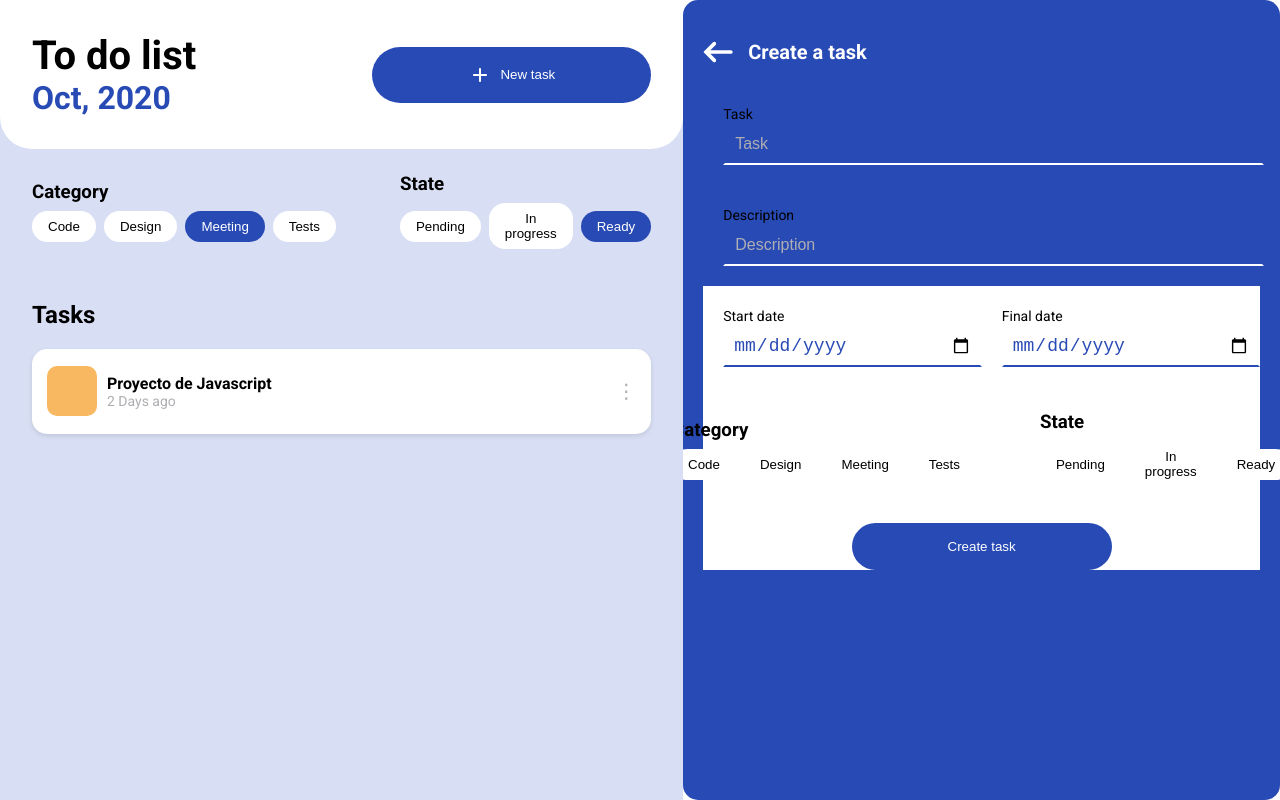
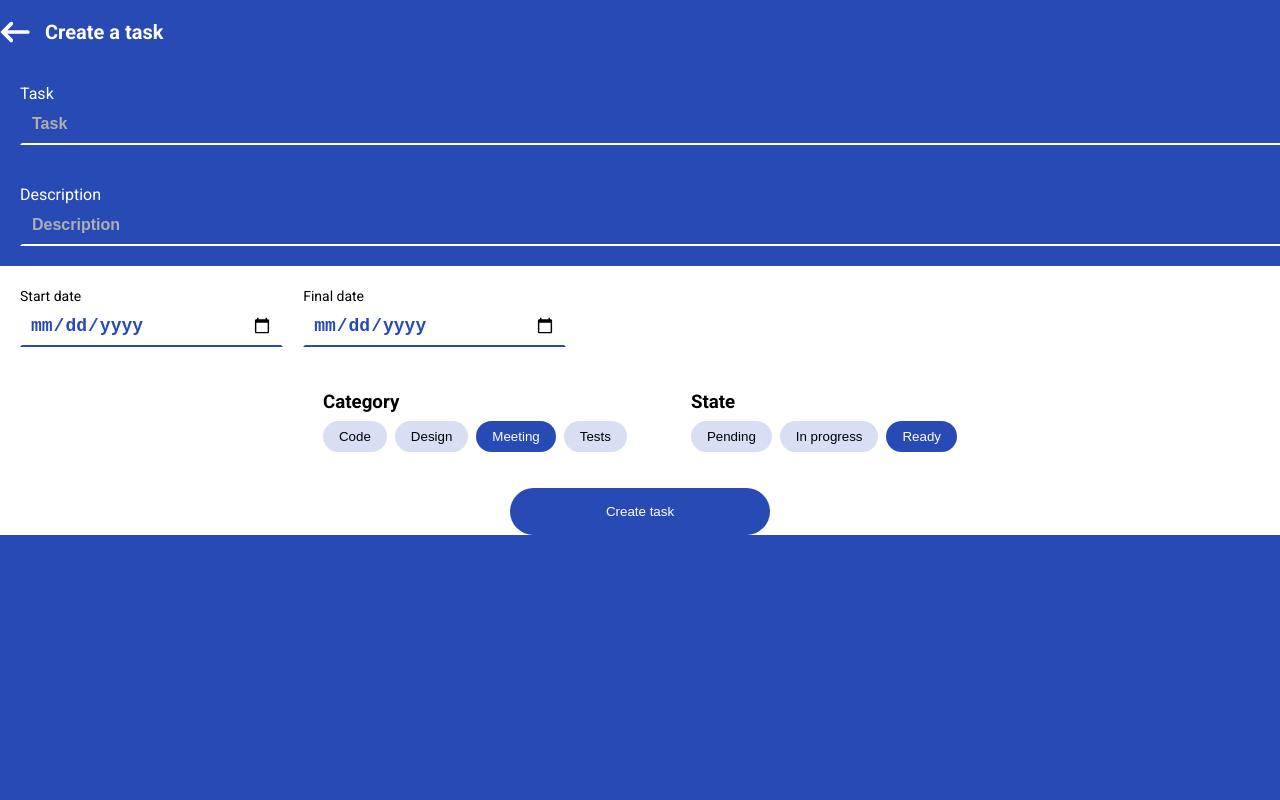
Before and after one commit to RoosveltDev/Task-Manager-App, a plain HTML site: page index.html in a window 1280 px wide. Both pictures are taken after a click on the button "New task". Drawn offline with Linux system fonts and the light colour scheme.

Commit message:
chore: modify button event listeners and modify HTML CSS files

```diff
--- a/css/extra.css
+++ b/css/extra.css
@@ -1,9 +1,5 @@
 .d-flex {
     display: flex;
-}
-
-.d-none {
-    display: none;
 }
 
 button:hover {
--- a/css/style.css
+++ b/css/style.css
@@ -21,10 +21,38 @@ body {
     padding: 0;
 }
 
+
 /* SECTION DETAIL TASK */
 
 .list-task {
     background-color: var(--color-secondary);
+    width: 100%;
+    height: 100vh;
+    transition: opacity 0.5s ease, visibility 0.5s ease;
+    opacity: 1;
+    visibility: visible;
+}
+
+.new-task {
+    background-color: var(--color-primary);
+    width: 100%;
+    height: 100vh;
+    transition: opacity 0.5s ease, visibility 0.5s ease;
+    opacity: 1;
+    visibility: visible;
+}
+
+.hidden {
+    opacity: 0;
+    visibility: hidden;
+    position: absolute;
+    top: 0;
+    left: 0;
+    width: 100%;
+    height: 100%;
+}
+
+.fullscreen {
     width: 100%;
     height: 100vh;
 }
@@ -53,19 +81,6 @@ body {
     margin: 0;
 }
 
-.list-task__button {
-  background-color: var(--color-primary);
-  color: #fff;
-  border: none;
-  align-items: center;
-  padding: 1rem 2rem;
-  border-radius: 50px;
-  cursor: pointer;
-  display: flex;
-  justify-content: center;
-  align-items: center;
-}
-
 .list-task__button img {
     margin-right: 8px;
 }
@@ -73,6 +88,7 @@ body {
 .list-task__button:hover {
     background-color: #3c63d2;
 }
+
 
 /* filter */
 
@@ -99,7 +115,7 @@ body {
     gap: 0.5rem;
 }
 
-.list-task__filter-button {
+.list-task__button {
     background-color: var(--color-light);
     color: var(--color-dark);
     padding: 0.5rem 1rem 0.5rem 1rem;
@@ -107,10 +123,29 @@ body {
     border-radius: 1rem;
 }
 
-.list-task__filter-button--active {
+.list-task__button--active {
     background-color: var(--color-primary);
     color: var(--color-light);
 }
+
+.list-task__button--secondary {
+    background-color: var(--color-secondary);
+    color: var(--color-dark);
+}
+
+.list-task__button--large {
+    background-color: var(--color-primary);
+    color: #fff;
+    border: none;
+    align-items: center;
+    padding: 1rem 2rem;
+    border-radius: 50px;
+    cursor: pointer;
+    display: flex;
+    justify-content: center;
+    align-items: center;
+}
+
 
 /* SECTION LIST TASK */
 
@@ -184,21 +219,8 @@ body {
     margin-left: auto;
 }
 
+
 /* SECTION NEW TASK */
-
-.new-task {
-  width: 0;
-  overflow: hidden;
-  background-color: var(--color-primary);
-  padding: 20px;
-  border-radius: 15px;
-  transition: width 2s;
-}
-
-.new-task__show {
-  width: 100%;
-  transition: width 2s;
-}
 
 .new-task__header {
     display: flex;
@@ -215,6 +237,7 @@ body {
     font-size: 20px;
     font-weight: bold;
 }
+
 
 /*form*/
 
@@ -242,7 +265,6 @@ body {
     border-bottom: 2px solid var(--color-light);
     background-color: transparent;
     color: var(--color-light);
-  /*falta acortar el borde derecho*/
 }
 
 .new-task__form-input::placeholder {
@@ -254,27 +276,53 @@ body {
     border-bottom-color: var(--color-light);
 }
 
+.new-task__form-inputT {
+    width: 100%;
+    padding: 10px;
+    font-size: 16px;
+    border-color: transparent;
+    border-bottom: 2px solid var(--color-light);
+    background-color: transparent;
+    color: var(--color-light);
+    font-weight: bold;
+}
+
+.new-task__form-inputT::placeholder {
+    color: var(--color-dark-light);
+}
+
+.new-task__form-inputT:focus {
+    outline: none;
+    border-bottom-color: var(--color-light);
+}
+
+
 /*date*/
+
 .new-task__form-date-buttons {
     background-color: var(--color-light);
     width: 100%;
 }
+
 .new-task__form-date {
     display: flex;
 }
+
 .new-task__form-information {
     margin: 20px;
 }
 
 .new-task__form-title {
-  color: black; /* Cambia el color del texto según sea necesario */
-  font-size: 14px; /* Tamaño de fuente para las etiquetas */
+    color: black;
+    font-size: 14px;
 }
 
 .new-task__form-input-date {
     width: 100%;
+    gap: 20px;
     padding: 8px;
     font-size: 18px;
+    font-weight: bold;
     color: var(--color-primary);
     border-color: transparent;
     border-bottom: 2px solid var(--color-primary);
@@ -284,7 +332,13 @@ body {
 .new-task__form-input-date::placeholder {
     color: var(--color-dark-light);
 }
+
+
+/* categoy state */
+
+
 /*button create*/
+
 .list-task__create {
     display: flex;
     justify-content: center;
@@ -292,6 +346,16 @@ body {
     height: 100%;
     margin-top: 20px;
 }
+
+
+/* Celular - 618 */
+
+@media only screen and (max-width: 618px) {
+    body {
+        position: relative;
+    }
+}
+
 
 /* Tablet - 768px */
 
@@ -303,10 +367,11 @@ body {
         gap: clamp(3rem, 6vw, 4rem);
         /* background-color: var(--color-quaternary); */
     }
-  .list-task__button {
+    .list-task__button--large {
         padding: 1rem 4rem;
     }
 }
+
 
 /* Small Desktop - 1024px */
 
@@ -314,7 +379,7 @@ body {
     .list-task__filter {
         /* background-color: var(--color-quinary); */
     }
-  .list-task__button {
+    .list-task__button--large {
         padding: 1rem 6rem;
     }
 }
--- a/index.html
+++ b/index.html
@@ -22,7 +22,7 @@
                 <p class="list-task__date">Oct, 2020</p>
             </div>
             <div class="list-task__new">
-                <button class="list-task__button" type="button">
+                <button id="button-new-task" class="list-task__button list-task__button--large" type="button">
                     <img class="list-task__icon" src="./assets/icons/icon-add.svg" alt="Icono de aceptación">
                     New task
                 </button>
@@ -33,18 +33,18 @@
             <div class="list-task__filter-type">
                 <h3 class="list-task__filter-title">Category</h3>
                 <div class="list-task__filter-buttons">
-                    <button type="button" class="list-task__filter-button">Code</button>
-                    <button type="button" class="list-task__filter-button">Design</button>
-                    <button type="button" class="list-task__filter-button list-task__filter-button--active">Meeting</button>
-                    <button type="button" class="list-task__filter-button">Tests</button>
+                    <button type="button" class="list-task__button">Code</button>
+                    <button type="button" class="list-task__button">Design</button>
+                    <button type="button" class="list-task__button list-task__button--active">Meeting</button>
+                    <button type="button" class="list-task__button">Tests</button>
                 </div>
             </div>
             <div class="list-task__filter-type">
                 <h3 class="list-task__filter-title">State</h3>
                 <div class="list-task__filter-buttons">
-                    <button type="button" class="list-task__filter-button">Pending</button>
-                    <button type="button" class="list-task__filter-button">In progress</button>
-                    <button type="button" class="list-task__filter-button list-task__filter-button--active">Ready</button>
+                    <button type="button" class="list-task__button">Pending</button>
+                    <button type="button" class="list-task__button">In progress</button>
+                    <button type="button" class="list-task__button list-task__button--active">Ready</button>
                 </div>
             </div>
         </div>
@@ -70,20 +70,20 @@
 
     </section>
 
-    <section class="new-task">
+    <section class="new-task hidden">
         <div class="new-task__header">
-            <img class="new-task__header-img" src="./assets/icons/icon-back.svg" alt="Icono de retroceder">
+            <img id="button-back-list-task" class="new-task__header-img" src="./assets/icons/icon-back.svg" alt="Icono de retroceder">
             <h3 class="new-task__header-title">Create a task</h3>
         </div>
 
         <div class="new-task__form">
             <div class="new-task__form-information">
-                <label class="new-task__form-title" for="task">Task</label>
-                <input class="new-task__form-input" type="text" id="task" name="task" placeholder="Task">
+                <label class="new-task__form-titleT" for="task">Task</label>
+                <input class="new-task__form-inputT" type="text" id="task" name="task" placeholder="Task">
             </div>
             <div class="new-task__form-information">
-                <label class="new-task__form-title" for="description">Description</label>
-                <input class="new-task__form-input" type="text" id="description" name="description" placeholder="Description">
+                <label class="new-task__form-titleT" for="description">Description</label>
+                <input class="new-task__form-inputT" type="text" id="description" name="description" placeholder="Description">
             </div>
 
         </div>
@@ -100,29 +100,28 @@
                 </div>
             </div>
 
-
             <div class="list-task__filter">
                 <div class="list-task__filter-type">
                     <h3 class="list-task__filter-title">Category</h3>
                     <div class="list-task__filter-buttons">
-                        <button type="button" class="list-task__filter-button" onclick="HandlerClickCategory(this)">Code</button>
-                        <button type="button" class="list-task__filter-button" onclick="HandlerClickCategory(this)">Design</button>
-                        <button type="button" class="list-task__filter-button" onclick="HandlerClickCategory(this)">Meeting</button>
-                        <button type="button" class="list-task__filter-button" onclick="HandlerClickCategory(this)">Tests</button>
+                        <button type="button" class="list-task__button list-task__button--secondary">Code</button>
+                        <button type="button" class="list-task__button list-task__button--secondary">Design</button>
+                        <button type="button" class="list-task__button list-task__button--active">Meeting</button>
+                        <button type="button" class="list-task__button list-task__button--secondary">Tests</button>
                     </div>
                 </div>
                 <div class="list-task__filter-type">
                     <h3 class="list-task__filter-title">State</h3>
                     <div class="list-task__filter-buttons">
-                        <button type="button" class="list-task__filter-button" onclick="HandlerClickStatus(this)">Pending</button>
-                        <button type="button" class="list-task__filter-button" onclick="HandlerClickStatus(this)">In progress</button>
-                        <button type="button" class="list-task__filter-button" onclick="HandlerClickStatus(this)">Ready</button>
+                        <button type="button" class="list-task__button list-task__button--secondary">Pending</button>
+                        <button type="button" class="list-task__button list-task__button--secondary">In progress</button>
+                        <button type="button" class="list-task__button list-task__button--active">Ready</button>
                     </div>
                 </div>
             </div>
 
             <div class="list-task__create">
-                <button class="list-task__button" type="button">
+                <button class="list-task__button list-task__button--large" type="button">
                     Create task
                 </button>
             </div>
--- a/js/index.js
+++ b/js/index.js
@@ -55,15 +55,18 @@ const taskItem = (data) =>
     </li>`;
 
 // Click event
-listTaskButton.addEventListener("click", () => {
-  const width = window.innerWidth;
+document
+    .getElementById("button-new-task")
+    .addEventListener("click", function() {
+        document.querySelector(".list-task").classList.toggle("hidden");
+        document.querySelector(".new-task").classList.toggle("hidden");
+    });
 
-  // Show new task form
-  if (width <= 768) {
-    listTask.classList.toggle("d-none")
-  }
-  body.classList.toggle("d-flex");
-  newTask.classList.toggle("new-task__show");
+document
+    .getElementById("button-back-list-task")
+    .addEventListener("click", function() {
+        document.querySelector(".new-task").classList.toggle("hidden");
+        document.querySelector(".list-task").classList.toggle("hidden");
     });
 
 createTaskButton.addEventListener("click", () => {
@@ -91,9 +94,3 @@ createTaskButton.addEventListener("click", () => {
     CreateCategory = "";
     CreateStatus = "";
 });
-
-newTaskHeaderImg.addEventListener("click", () => {
-  // Show new task form
-  body.classList.remove("d-flex");
-  newTask.classList.remove("new-task__show");
-});
```
Lines whose indentation alone changed are shown as unchanged.
